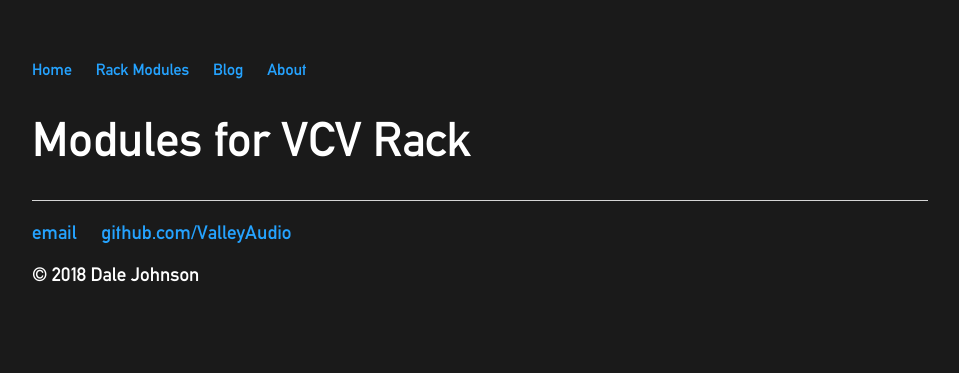
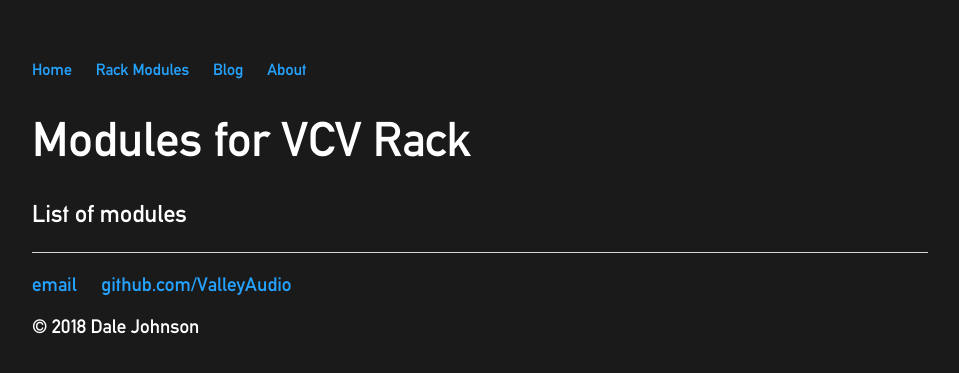
Before and after one commit to ValleyAudio/ValleyAudio.github.io, a Jekyll site: the page built from rack/index.html, in a window 1280 px wide. Shown: the top 373 px of the page, without its empty margins (160-1119 px from the left). Built offline with Jekyll 4.4.1, drawn with Linux system fonts in a browser that asks for light colours.

Commit message:
Testing resizing

```diff
--- a/rack/index.html
+++ b/rack/index.html
@@ -4,8 +4,8 @@ title: Rack Modules
 ---
 <div class="rack">
     <h1>Modules for VCV Rack</h1>
-    <!--<h3>List of modules</h3>
-    <h3>Oscillators</h3>
+    <h3>List of modules</h3>
+    <!--<h3>Oscillators</h3>
     <ul>
         <li><a href="topograph/topograph.html">Topograph & µGraph</a>: Drum sequencer based on the Mutable Instruments' "Grids".</li>
         <li><a href="dexter/dexter.html">Dexter</a>: Complex, 4 operator FM, wavetable oscillator.</li>
```
